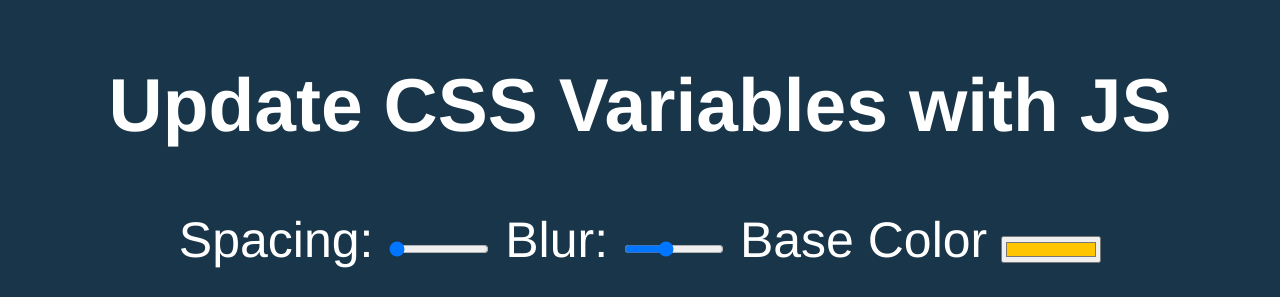
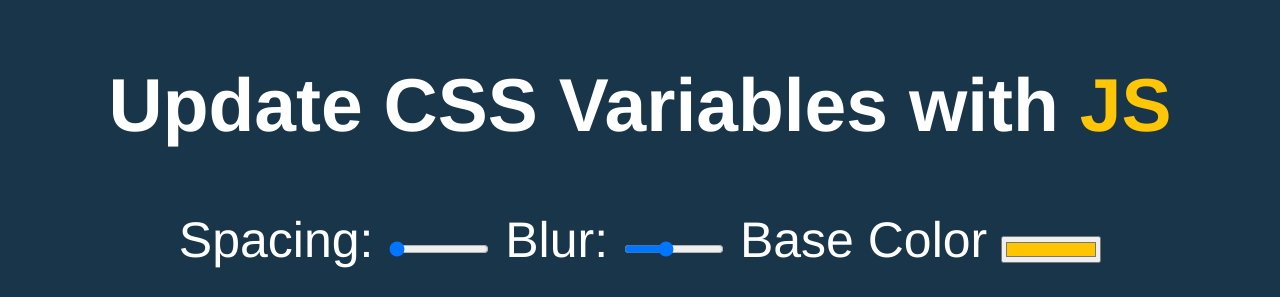
Before and after one commit to cspenc/JS30, a plain HTML site: page No3/index.html in a window 1280 px wide. Shown: the top 297 px of the page. Drawn offline with Linux system fonts and the light colour scheme.

Commit message:
changes pre js

```diff
--- a/No3/index.html
+++ b/No3/index.html
@@ -21,6 +21,21 @@
   <img src="https://source.unsplash.com/7bwQXzbF6KE/800x500">
 
   <style>
+    :root {
+      --base: #ffc608;
+      --spacing: 10px;
+      --blur: 10px;
+    }
+
+    img {
+      padding: var(--spacing);
+      background: var(--base);
+      filter: blur(var(--blur));
+    }
+
+    .hl {
+      color: var(--base);
+    }
 
     /*
       misc styles, nothing to do with CSS variables
```
